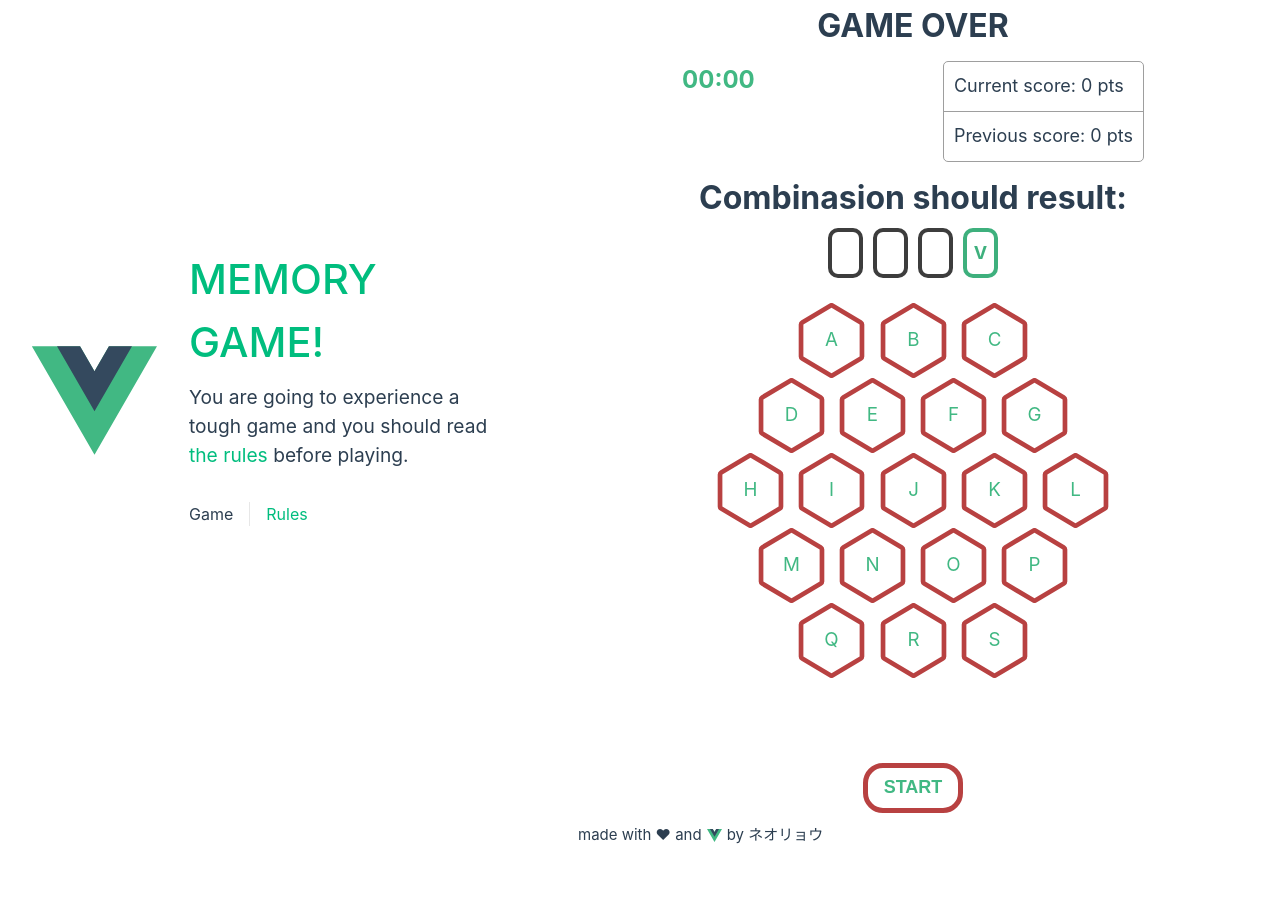
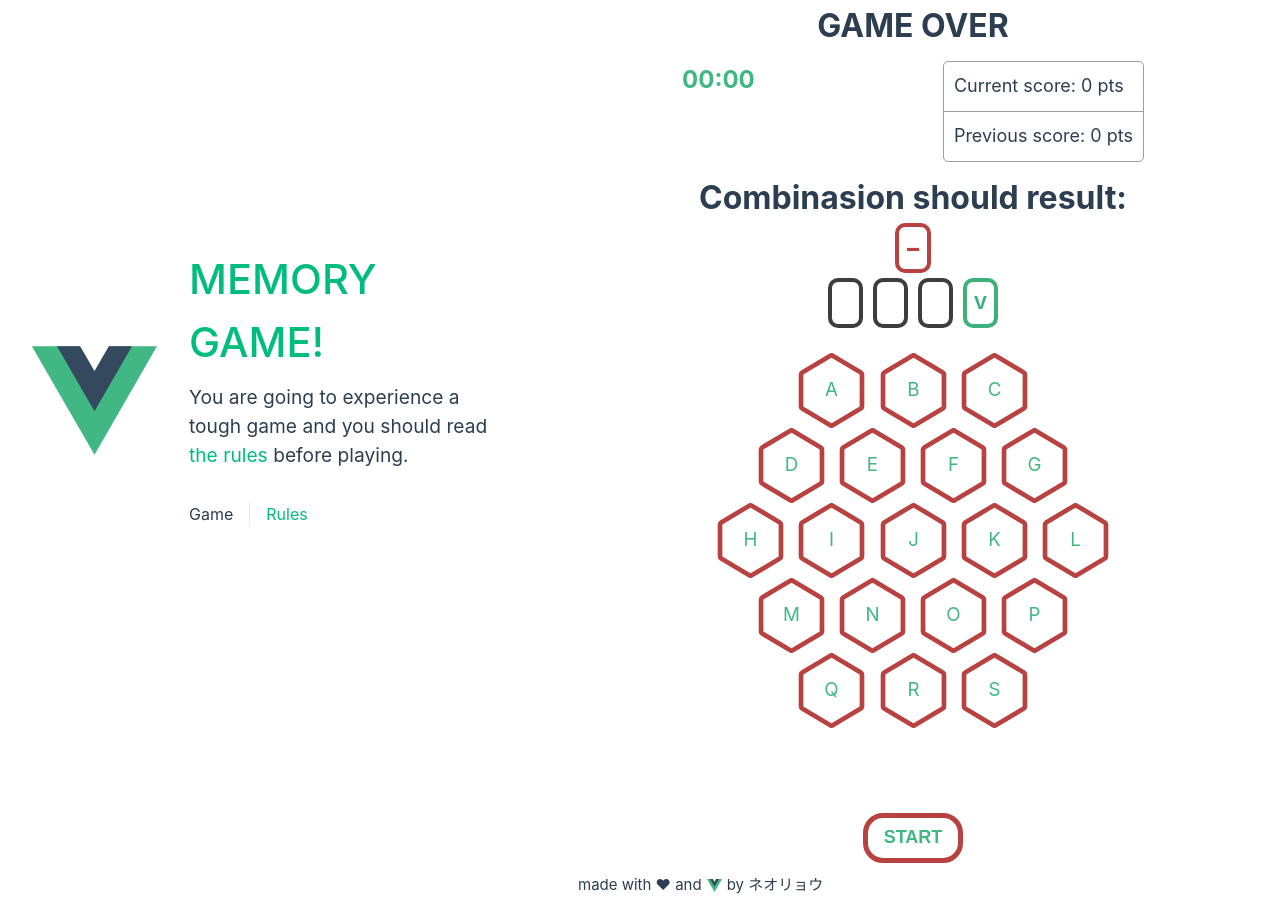
Before and after one commit to Neo-Ryo/memory-game, a Vue app: page / in a window 1280 px wide. Before the commit the page ends 848 px from the top, so only its background shows below. Built offline with nearby package versions, Linux system fonts and the light colour scheme.

Commit message:
fix given inputs

```diff
--- a/src/components/HiveGame.vue
+++ b/src/components/HiveGame.vue
@@ -41,7 +41,7 @@ function handleStartStop() {
     {{ phaseDesc }}
   </div>
   <div class="number-to-find">
-    Combinasion should result: <span class="red">{{ numToGuess }}</span>
+    Combinasion should result: <span class="num-to-guess red">{{ numToGuess ?? '-' }}</span>
   </div>
   <div class="player-combi">
     <PlayerBox :letter="playerInput[0]" />
@@ -135,6 +135,16 @@ function handleStartStop() {
   justify-content: center;
 }
 
+.num-to-guess {
+  display: flex;
+  justify-content: center;
+  align-items: center;
+  font-size: larger;
+  height: 50px;
+  border: 4px solid #b84141;
+  border-radius: 10px;
+  padding: 5px;
+}
 .player-combi {
   display: flex;
   width: 100%;
--- a/src/game-setup/game.ts
+++ b/src/game-setup/game.ts
@@ -64,6 +64,7 @@ export function startGame() {
   playerCurrentScore.value = 0
   intel.value.text = ''
   intel.value.goodAnswer = false
+  playerGivenAnswers.value = []
   const { result, newGrid } = setUpGameGrid()
   gameGrid.value = newGrid
   // discovery time
```
